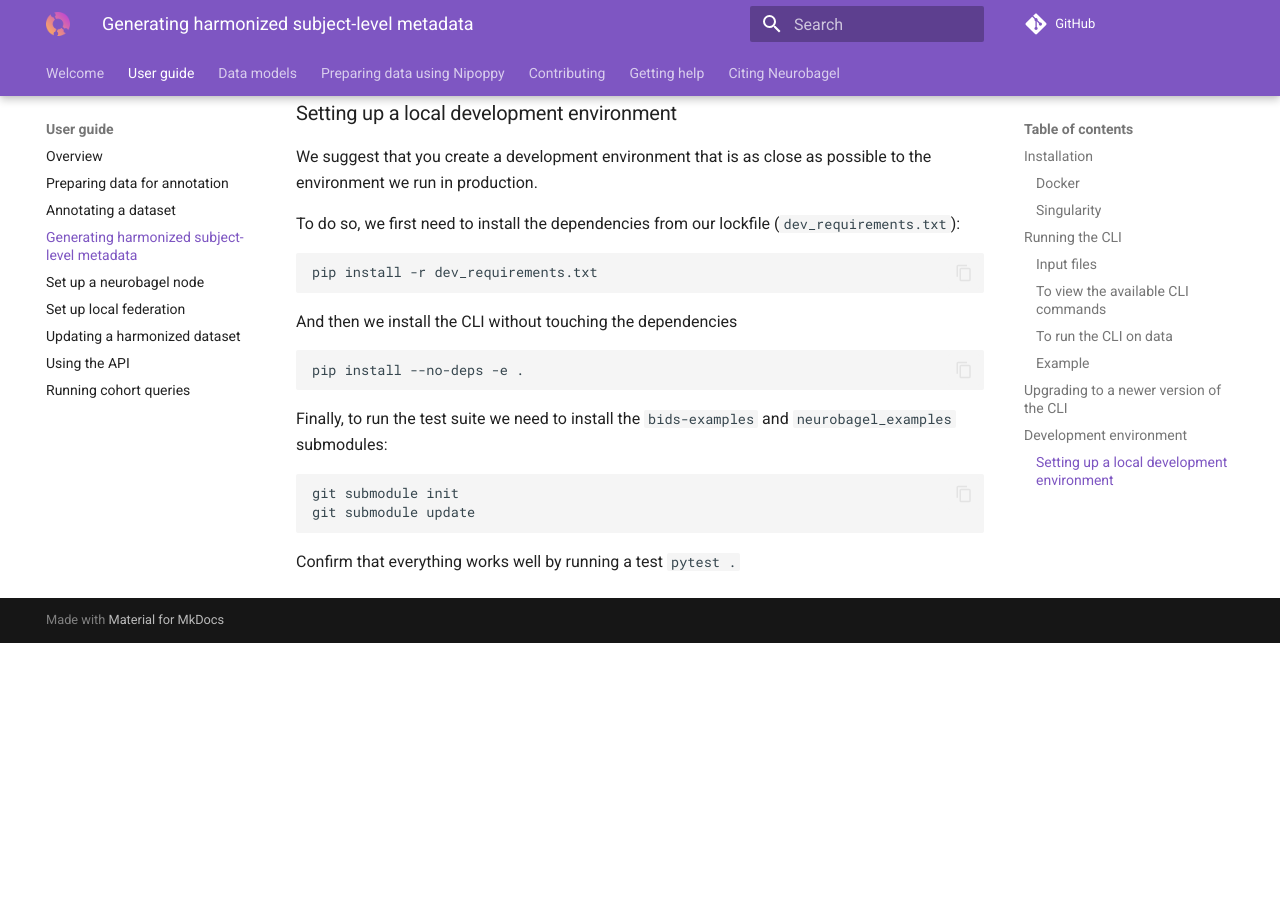
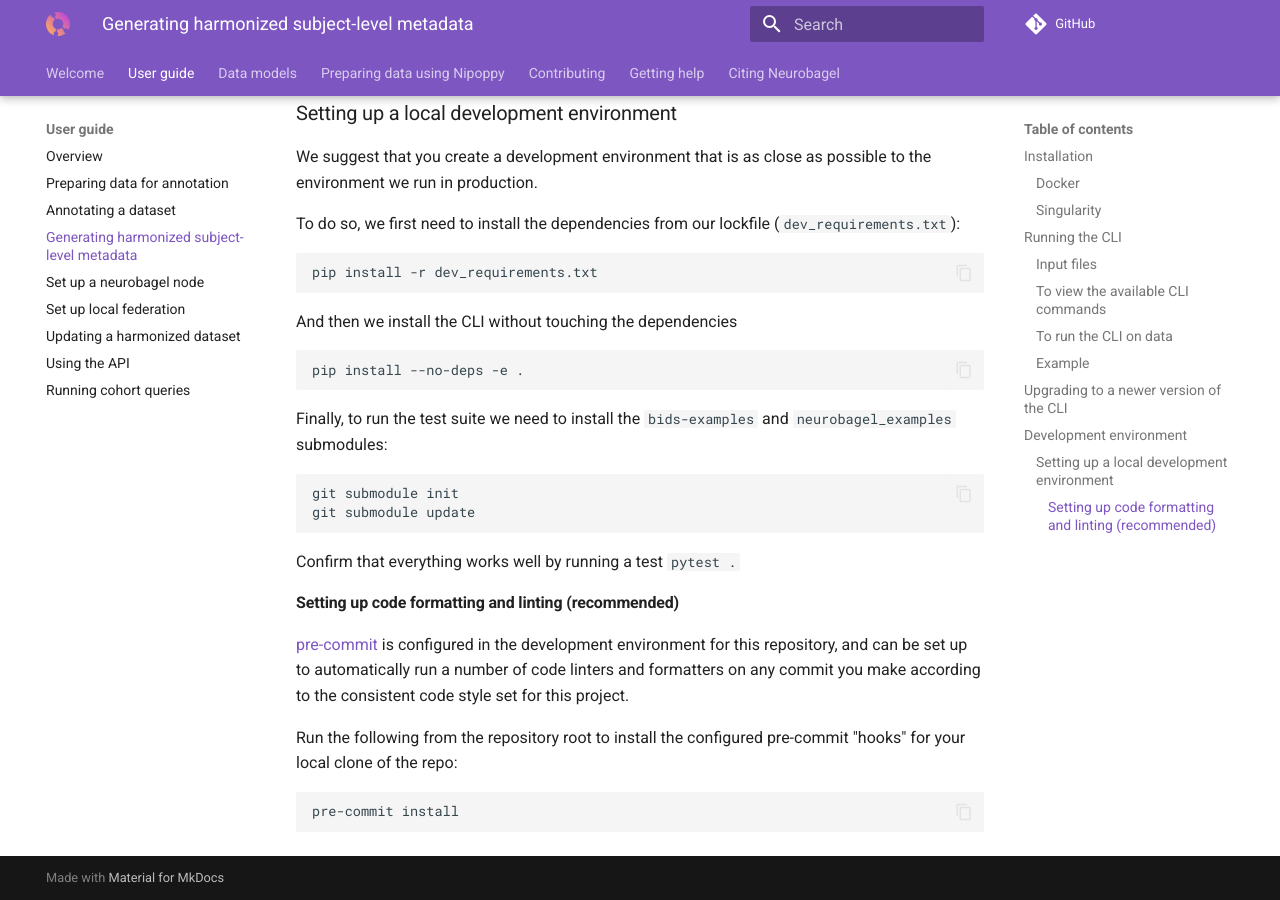
Before and after one commit to neurobagel/documentation, an MkDocs documentation site: the page built from docs/cli.md, in a window 1280 px wide and 900 px high, scrolled down 3265 px. Built offline with MkDocs 1.6.1 and Material for MkDocs 9.7.7, drawn with Linux system fonts in a browser that asks for light colours; comment, search, counter and statistics services are not loaded; before the commit the page ends 3908 px from its top, so only the background shows below that.

Commit message:
recommend installing pre-commit hooks

````diff
--- a/docs/cli.md
+++ b/docs/cli.md
@@ -183,3 +183,13 @@ git submodule update
 ```
 Confirm that everything works well by running a test
 `pytest .`
+
+
+#### Setting up code formatting and linting (recommended)
+
+[pre-commit](https://pre-commit.com/) is configured in the development environment for this repository, and can be set up to automatically run a number of code linters and formatters on any commit you make according to the consistent code style set for this project.
+
+Run the following from the repository root to install the configured pre-commit "hooks" for your local clone of the repo:
+```bash
+pre-commit install
+```
````
